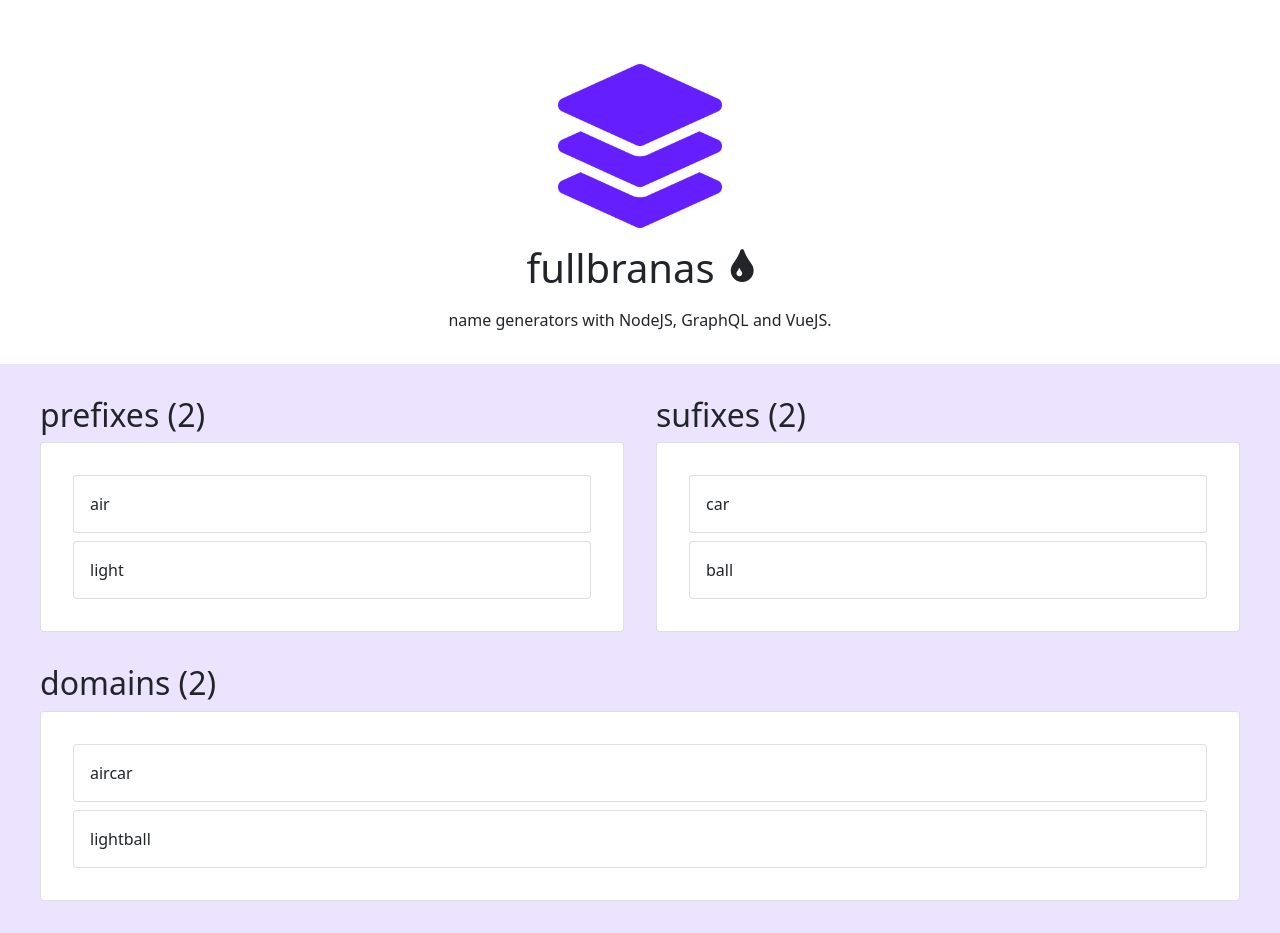
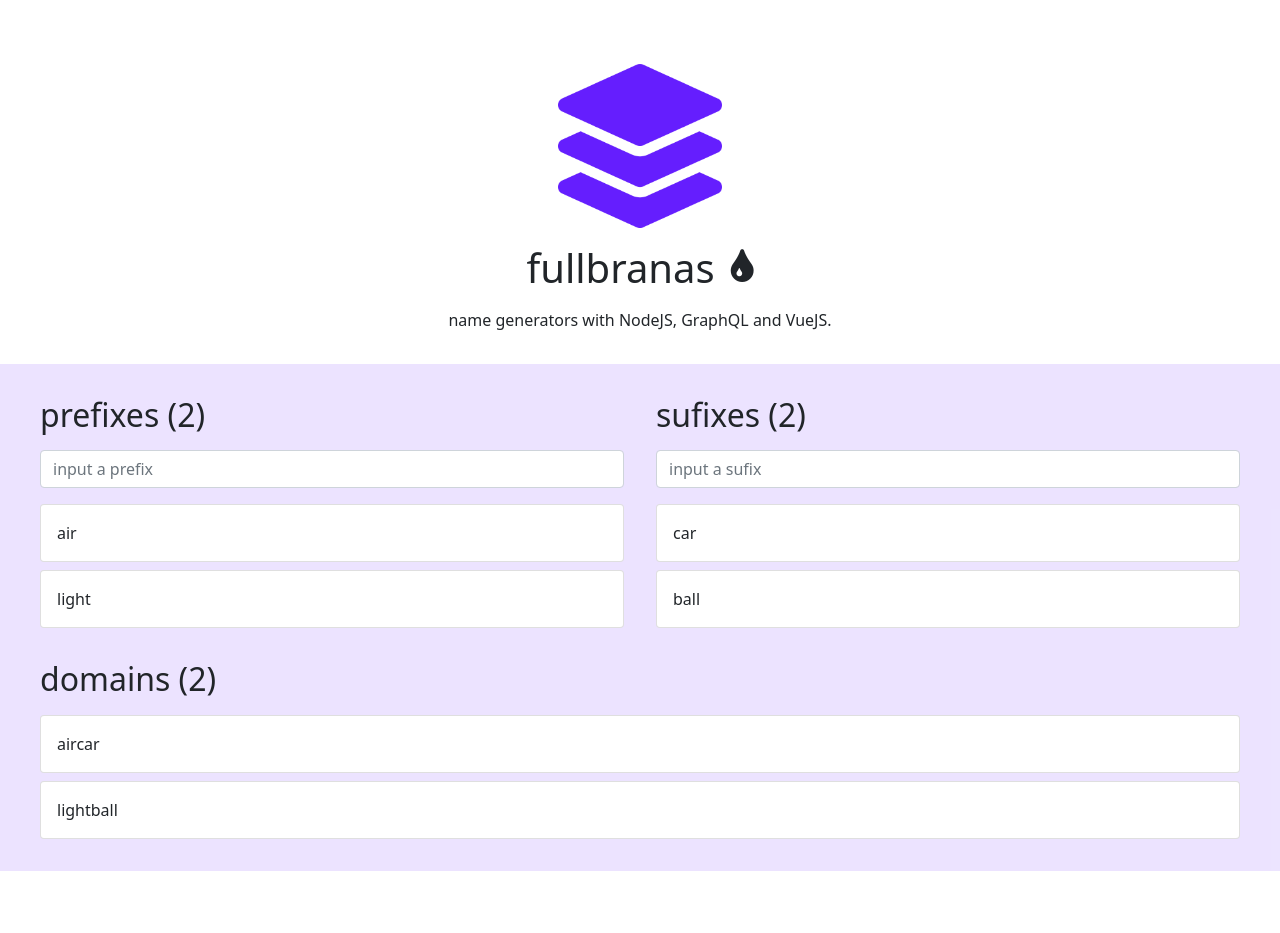
Before and after one commit to fullbranas/web, a Vue app: page / in a window 1280 px wide. After the commit the page ends 871 px from the top, so only its background shows below. Built offline with nearby package versions, Linux system fonts and the light colour scheme.

Commit message:
done inputs.

```diff
--- a/src/App.vue
+++ b/src/App.vue
@@ -7,21 +7,23 @@
         </div>
         <div class="app__content">
             <div class="app__container">
-                <div class="w-100">
+                <div class="w-100 app__card">
                     <h2 class="app__card-title">prefixes ({{ prefixes.length }})</h2>
+                    <input type="text" class="form-control" aria-label="prefix" placeholder="input a prefix">
                     <ul class="card app__list">
                         <li v-for="prefix in prefixes" v-bind:key="prefix" class="card"><span class="card-body">{{ prefix }}</span></li>
                     </ul>
                 </div>
-                <div class="w-100">
+                <div class="w-100 app__card">
                     <h2 class="app__card-title">sufixes ({{ sufixes.length }})</h2>
+                    <input type="text" class="form-control" aria-label="sufix" placeholder="input a sufix">
                     <ul class="card app__list">
                         <li v-for="sufix in sufixes" v-bind:key="sufix" class="card"><span class="card-body">{{ sufix }}</span></li>
                     </ul>
                 </div>
             </div>
             <div class="app__container">
-                <div class="w-100">
+                <div class="w-100 app__card">
                     <h2 class="app__card-title">domains ({{ domains.length }})</h2>
                     <ul class="card app__list">
                         <li v-for="domain in domains" v-bind:key="domain" class="card"><span class="card-body">{{ domain }}</span></li>
@@ -122,16 +124,24 @@ export default {
     }
 
     .app .app__list{
-        padding: var(--double-space);
+        padding: 0;
         margin: 0;
         display: flex;
         flex-direction: column;
+        background-color: transparent;
+        border: none;
         row-gap: var(--half-space);
         width: 100%;
     }
 
     .app .app__card-title{
         font-size: 2rem;
-        margin-bottom: var(--half-space);
+        margin: 0;
+    }
+
+    .app .app__card{
+        display: flex;
+        flex-direction: column;
+        row-gap: var(--space);
     }
 </style>
```
